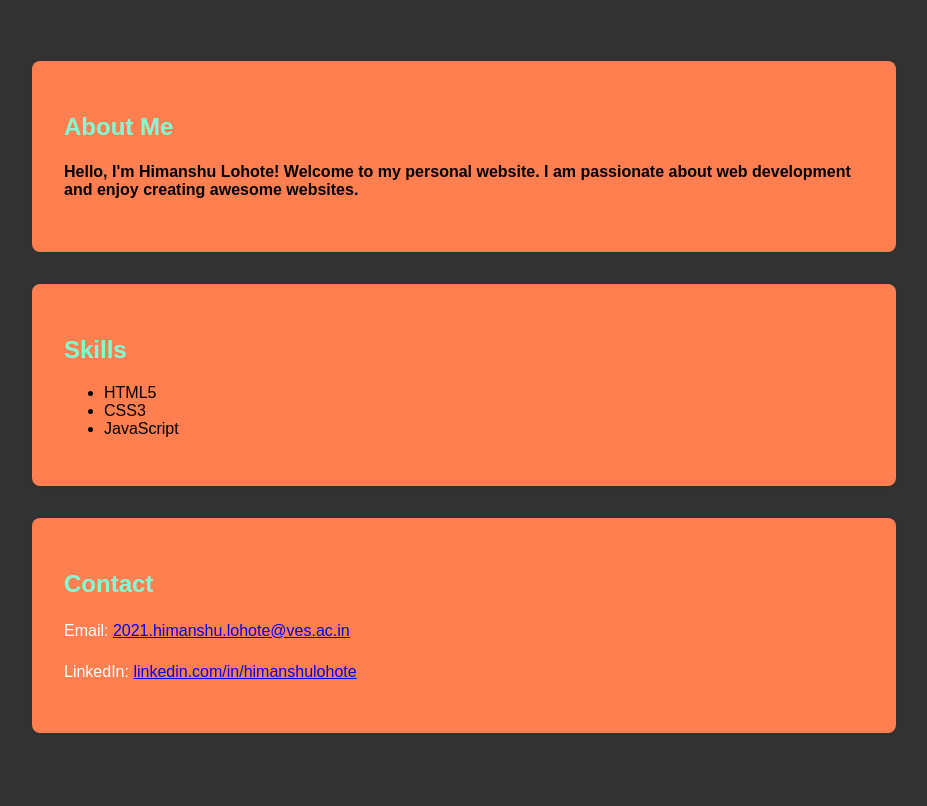
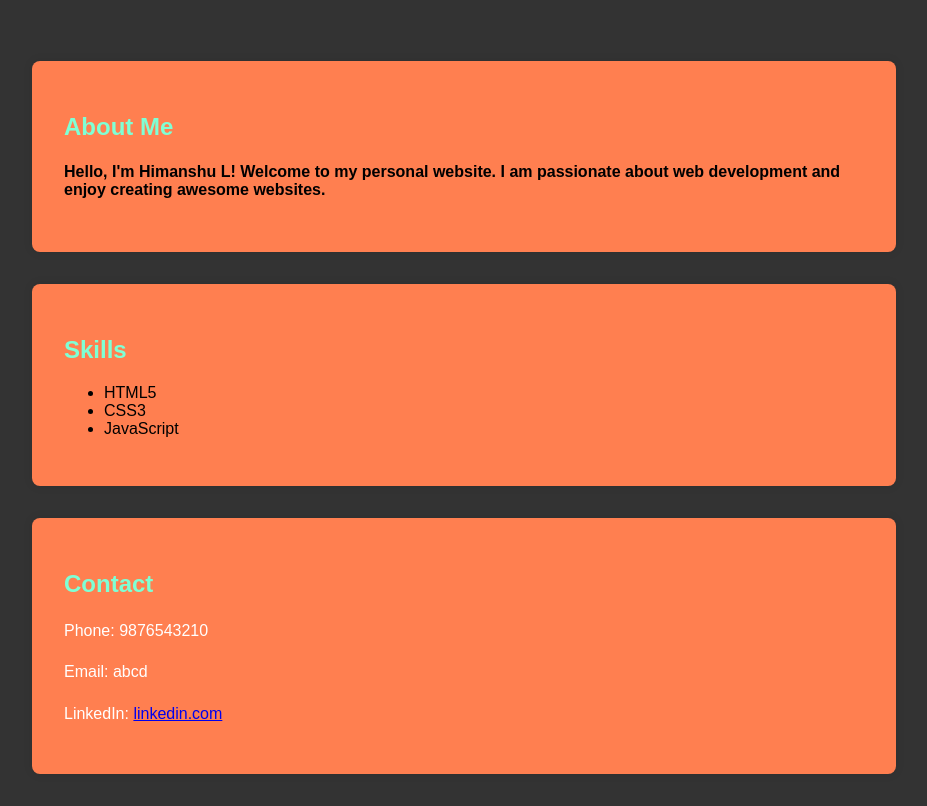
Before and after one commit to himanshulohote/html-starter, a website: page index.html in a window 1280 px wide. Shown: the part 124-930 px from the top of the page, without its empty margins (176-1103 px from the left). Before the commit the page ends 889 px from the top, so only its background shows below. Drawn offline with Linux system fonts and the light colour scheme.

Commit message:
Update index.html

```diff
--- a/index.html
+++ b/index.html
@@ -7,7 +7,7 @@
 
     <meta charset="UTF-8">
     <meta name="viewport" content="width=device-width, initial-scale=1.0">
-    <title>Himanshu Lohote - Personal Website</title>
+    <title>Himanshu L - Personal Website</title>
     <style>
         body {
             font-family: 'Arial', sans-serif;
@@ -58,7 +58,7 @@
 
     <section>
         <h2>About Me</h2>
-        <h4>Hello, I'm Himanshu Lohote! Welcome to my personal website. I am passionate about web development and enjoy creating awesome websites.</h4>
+        <h4>Hello, I'm Himanshu L! Welcome to my personal website. I am passionate about web development and enjoy creating awesome websites.</h4>
     </section>
 
     <section>
@@ -73,8 +73,9 @@
 
     <section>
         <h2>Contact</h2>
-        <p>Email: <a href="2021.himanshu.lohote@ves.ac.in" target="_blank">2021.himanshu.lohote@ves.ac.in</a></p>
-        <p>LinkedIn: <a href="https://www.linkedin.com/in/himanshulohote" target="_blank">linkedin.com/in/himanshulohote</a></p>
+         <p>Phone: 9876543210</p>
+        <p>Email: abcd</p>
+        <p>LinkedIn: <a href="https://www.linkedin.com/" target="_blank">linkedin.com</a></p>
         <!-- Add more contact information as needed -->
     </section>
 
```
